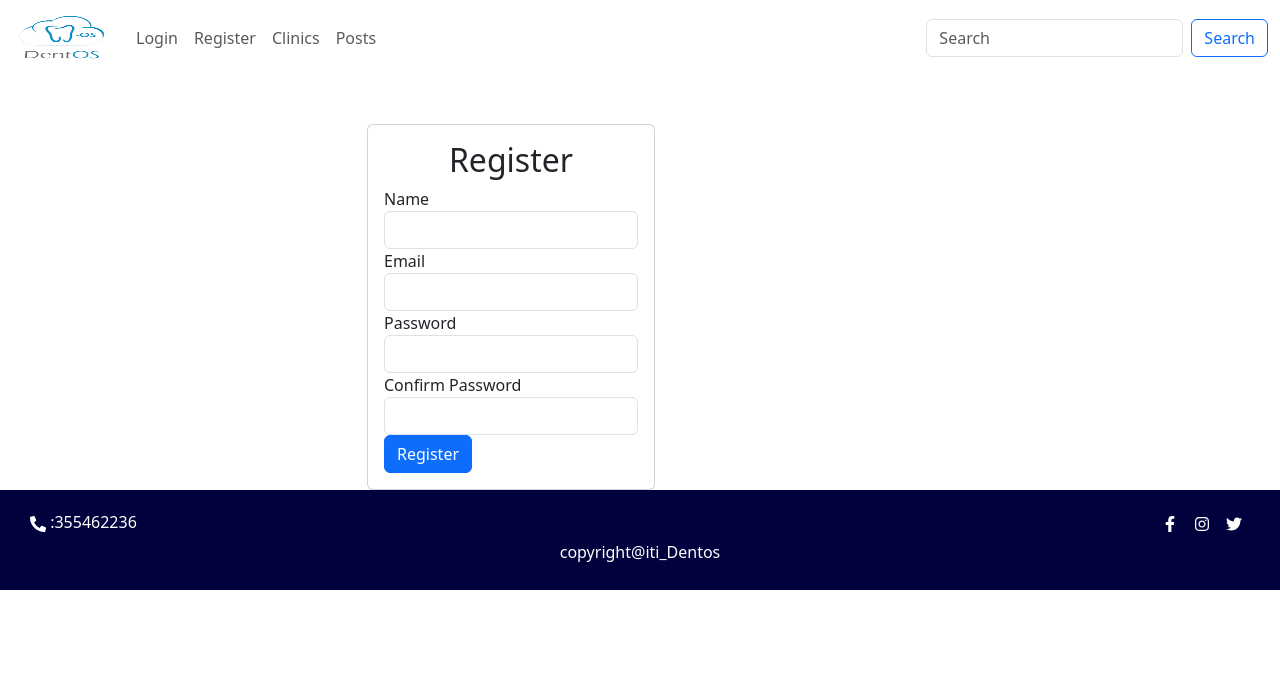
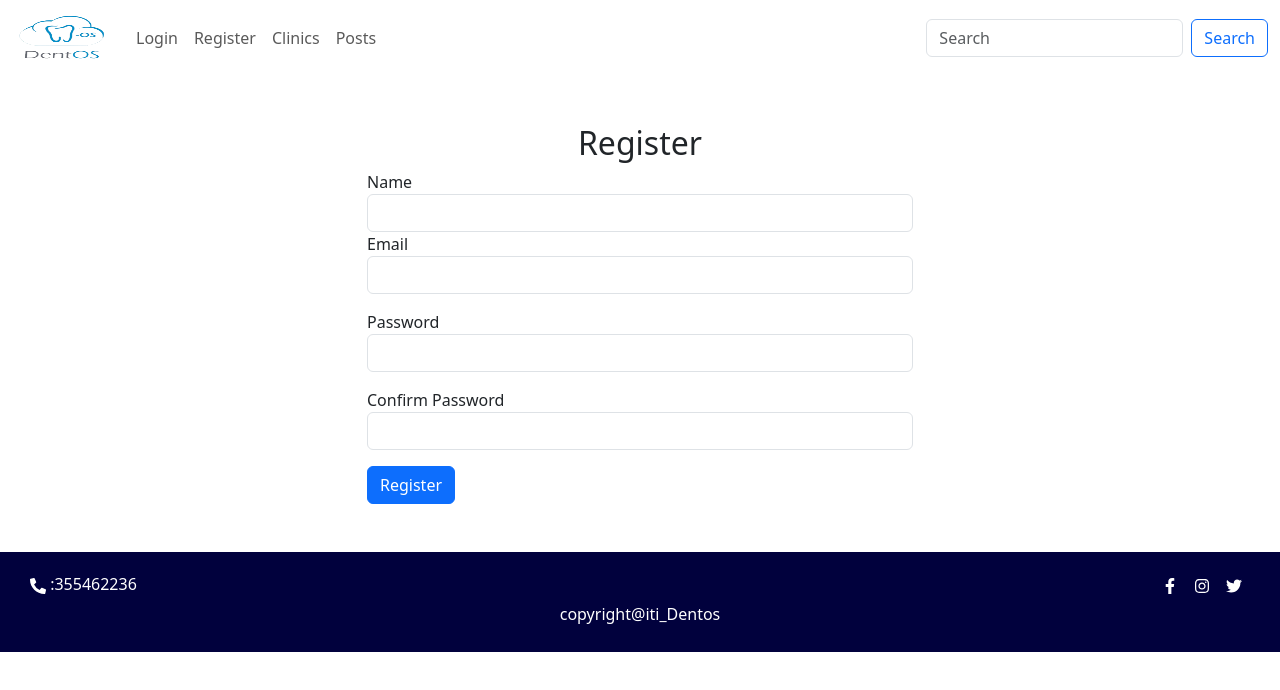
Before and after one commit to Isla-Nad/ITI-FinalProject, a React (Create React App) app: page /register in a window 1280 px wide. Shown: the top 690 px of the page. Built offline with nearby package versions, Linux system fonts and the light colour scheme.

Commit message:
registeration page validation

```diff
--- /dev/null
+++ b/src/components/error.js
@@ -0,0 +1,10 @@
+
+
+function Error({error})
+{
+    return(
+        <p className="text-danger"> {error} </p>
+    )
+}
+
+export default Error;
--- a/src/pages/Register.js
+++ b/src/pages/Register.js
@@ -1,12 +1,15 @@
 import React, { useState } from 'react';
+import Error from '../components/error';
 
-const Login = () => {
+
+const Register = () => {
   const [formData, setFormData] = useState({
     name: '',
     email: '',
     password: '',
     confirmPassword: '',
   });
+  const [errors,setErrors] = useState({})
 
   const handleChange = (e) => {
     const { name, value } = e.target;
@@ -17,18 +20,42 @@ const Login = () => {
     // console.log(name,value)
   };
 
+  const validateForm = ()=> {
+    const formErrors = {}
+
+    const emailPattern = /^\S+@\S+\.\S+$/;
+    if(!emailPattern.test(formData.email))
+    {
+      formErrors.email = 'Invalid Email Adress'
+    }
+
+    const passwordPattern = /^.{8,}$/;
+    if(!passwordPattern.test(formData.password))
+    {
+      formErrors.password = 'Invalid password'
+    }
+
+    // confirm password validation
+    if(formData.password != formData.confirmPassword)
+    {
+      formErrors.confirmPassword = "Password doesn't match!"
+    }
+      return formErrors
+  }
   const handleSubmit = (e) => {
     e.preventDefault();
-    // Add your registration logic here
-    console.log(formData);
+    // test the
+    setErrors(validateForm())
+    // console.log(validateForm)
+    console.log(errors)
   };
 
   return (
-    <div className="container mt-5">
+    <div className="container mt-5 mb-5">
         <div className="row justify-content-center">
         <div className="col-md-6">
-            <div className="card">
-            <div className="card-body">
+            <div className="">
+            <div className="">
                 <h2 className="text-center">Register</h2>
                 <form onSubmit={handleSubmit}  noValidate>
                 <div className="form-group">
@@ -55,6 +82,7 @@ const Login = () => {
                     required
                   />
                 </div>
+                {errors && <Error error={errors.email} />}
                 <div className="form-group">
                   <label htmlFor="password">Password</label>
                   <input
@@ -66,6 +94,7 @@ const Login = () => {
                     onChange={handleChange}
                     required
                   />
+                  {errors && <Error error={errors.password} />}
                 </div>
                 <div className="form-group">
                   <label htmlFor="confirmPassword">Confirm Password</label>
@@ -78,6 +107,7 @@ const Login = () => {
                     onChange={handleChange}
                     required
                   />
+                  {errors && <Error error={errors.confirmPassword} />}
                 </div>
                 <button type="submit" className="btn btn-primary btn-block">
                   Register
@@ -91,4 +121,4 @@ const Login = () => {
   );
 };
 
-export default Login;
+export default Register;
```
